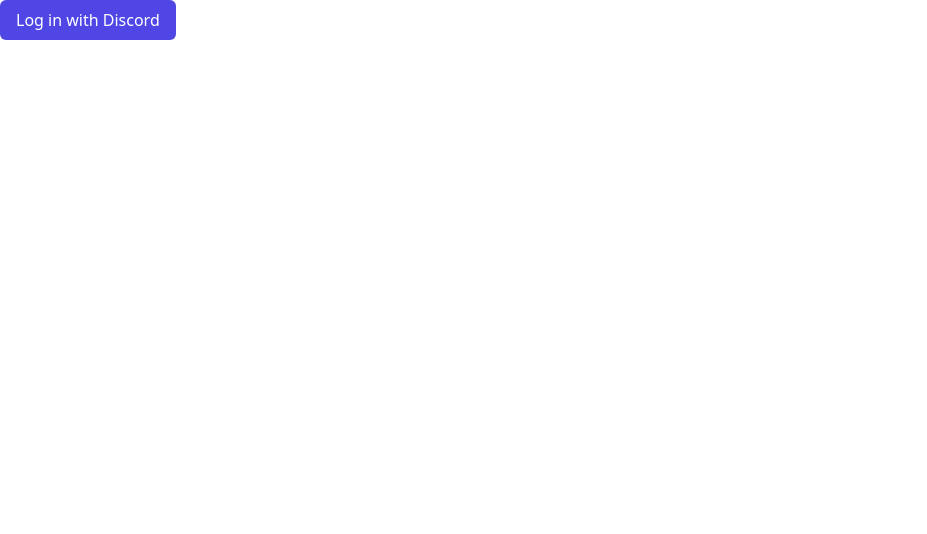
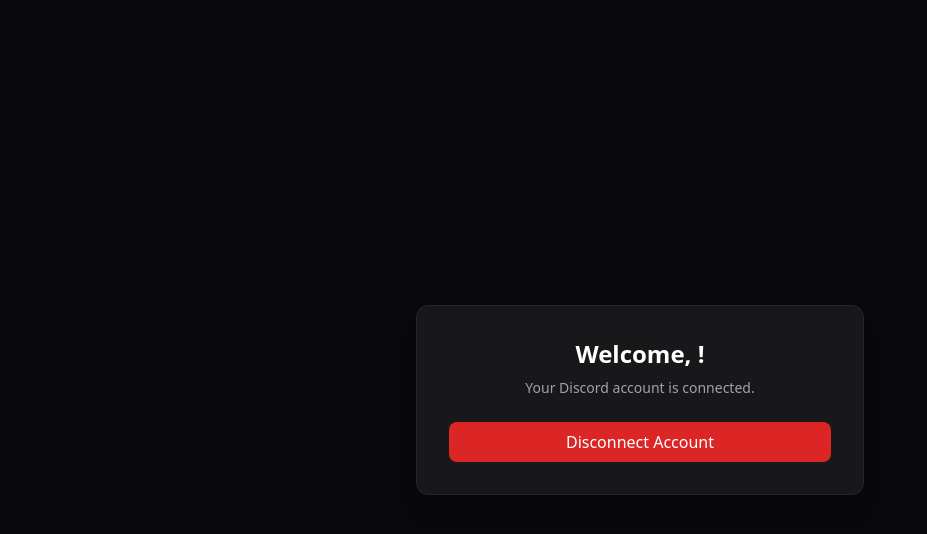
Before and after one commit to BraysonHenry/clyde-replacement-website, a Next.js app: page /dashboard in a window 1280 px wide. Shown: the top 534 px of the page, without its empty margins (0-927 px from the left). Built offline with nearby package versions, Linux system fonts and the light colour scheme; no server answers.

Commit message:
Refactor LoginButton to DashboardPage with session handling

```diff
--- a/app/dashboard/page.tsx
+++ b/app/dashboard/page.tsx
@@ -1,18 +1,40 @@
 "use client";
 
-import { signIn } from "next-auth/react";
+import { useSession, signOut } from "next-auth/react";
 
-export default function LoginButton() {
+export default function DashboardPage() {
+  const { data: session, status } = useSession();
+
+  if (status === "loading") {
+    return (
+      <main className="flex min-h-screen items-center justify-center bg-zinc-950 text-white">
+        <p className="animate-pulse text-lg">Connecting to Discord...</p>
+      </main>
+    );
+  }
+
   return (
-    <button
-      onClick={() =>
-        signIn("discord", {
-          callbackUrl: "https://clyde-replacement-gg.vercel.app/dashboard",
-        })
-      }
-      className="px-4 py-2 bg-indigo-600 text-white rounded-md font-medium hover:bg-indigo-700 transition"
-    >
-      Log in with Discord
-    </button>
+    <main className="flex min-h-screen flex-col items-center justify-center bg-zinc-950 text-white p-6">
+      <div className="w-full max-w-md rounded-xl border border-zinc-800 bg-zinc-900 p-8 shadow-xl text-center">
+        {session?.user?.image && (
+          <img
+            src={session.user.image}
+            alt="Discord Avatar"
+            className="w-20 h-20 rounded-full mx-auto mb-4 border-2 border-indigo-500"
+          />
+        )}
+        <h1 className="text-2xl font-bold">Welcome, {session?.user?.name}!</h1>
+        <p className="mt-2 text-sm text-zinc-400">
+          Your Discord account is connected.
+        </p>
+
+        <button
+          onClick={() => signOut({ callbackUrl: "/" })}
+          className="mt-6 w-full rounded-lg bg-red-600 px-4 py-2 font-medium text-white hover:bg-red-700 transition"
+        >
+          Disconnect Account
+        </button>
+      </div>
+    </main>
   );
 }
```
